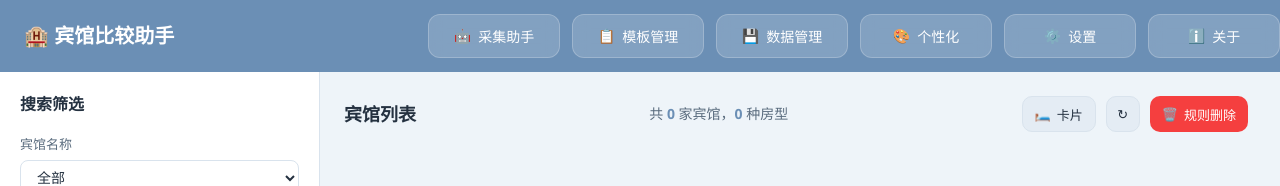
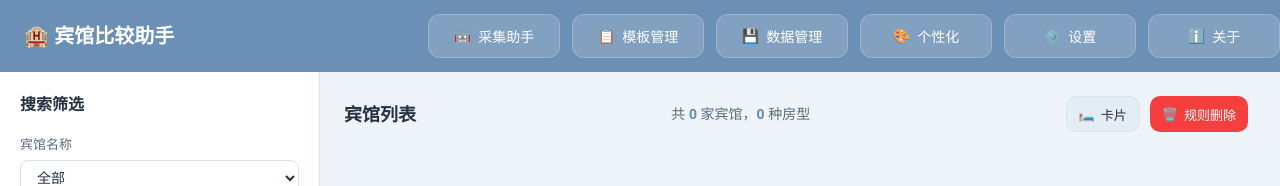
Before and after one commit to 6sea6/hotel-assistant, an Electron app: page src/renderer/index.html in a window 1280 px wide. Shown: the top 186 px of the page. Drawn offline with Linux system fonts and the light colour scheme; no server answers.

Commit message:
chore：删除没用的页面刷新按钮

```diff
--- a/src/renderer/index.html
+++ b/src/renderer/index.html
@@ -169,9 +169,6 @@
           <div class="view-controls">
             <button id="viewToggle" class="btn btn-secondary btn-sm" data-action="toggle-view-mode">
               <span id="viewIcon">🛏️</span> <span id="viewText">卡片</span>
-            </button>
-            <button id="refreshPageBtn" class="btn btn-secondary btn-sm btn-icon" data-action="refresh-current-page" title="刷新当前页面" aria-label="刷新当前页面">
-              <span id="refreshPageIcon">↻</span>
             </button>
             <button id="ruleDeleteBtn" class="btn btn-danger btn-sm" data-action="open-rule-delete">
               <span>🗑️</span> 规则删除
```
Also changed, not shown: 1 other file.
